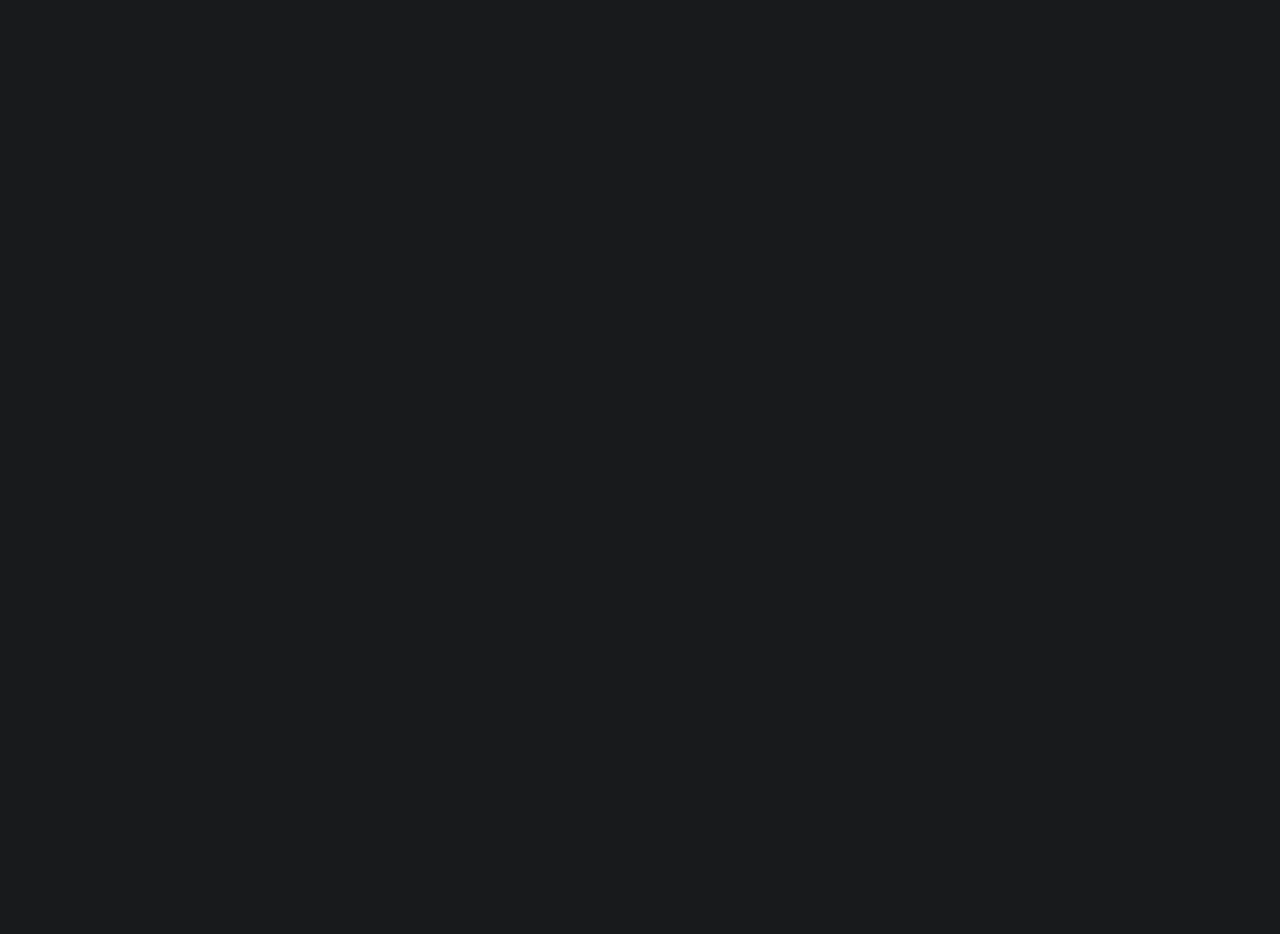
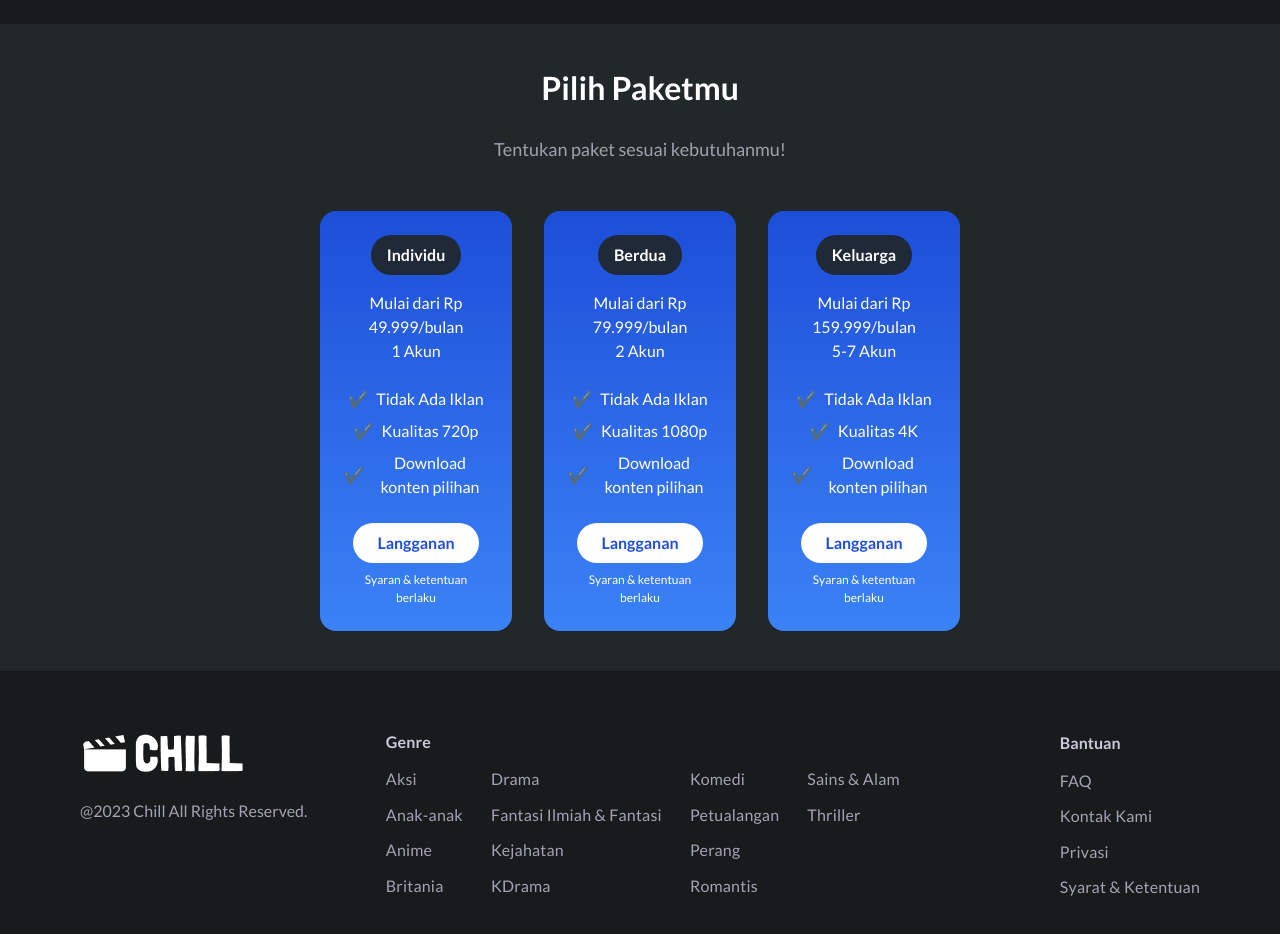
Before and after one commit to mycharoka/mission-fe-1b, a React (Vite) app: page /subscription in a window 1280 px wide. Shown: the part 640-1574 px from the top of the page. Before the commit the page ends 800 px from the top, so only its background shows below. Built offline with nearby package versions, Linux system fonts and the light colour scheme.

Commit message:
subscription page

```diff
--- a/src/pages/subscription/index.jsx
+++ b/src/pages/subscription/index.jsx
@@ -2,56 +2,6 @@ import {Navbar} from "../../component/navbar/index.jsx";
 import {Footer} from "../../component/footer/index.jsx";
 
 export default function SubscriptionPage() {
-    // return (
-    //     <>
-    //         <Navbar/>
-    //         <section className="pt-[1px] px-[80px]">
-    //             {/*benefit langganan*/}
-    //             <div className="mt-[150px] border-yellow-300 border-2">
-    //                 <div className="flex justify-center">
-    //                     <h3 className="font-bold text-[32px] text-textlightprimary">Kenapa Harus Berlangganan?</h3>
-    //                 </div>
-    //
-    //                 <div className="border-red-500 border-2 mt-[72px]">
-    //                     <div className="flex justify-around">
-    //                         <div className="items-center flex flex-col">
-    //                             <img src="../../../src/assets/subscription/download.png"/>
-    //                             <h5 className="font-bold text-[20px] text-textlightsecondary">Download Konten
-    //                                 Pilihan</h5>
-    //                         </div>
-    //                         <div className="items-center flex flex-col">
-    //                             <img src="../../../src/assets/subscription/advertisements-off.png"/>
-    //                             <h5 className="font-bold text-[20px] text-textlightsecondary">Tidak Ada Iklan</h5>
-    //                         </div>
-    //                         <div className="items-center flex flex-col">
-    //                             <img src="../../../src/assets/subscription/movie-roll.png"/>
-    //                             <h5 className="font-bold text-[20px] text-textlightsecondary">Tonton Semua Konten</h5>
-    //                         </div>
-    //                     </div>
-    //
-    //                     <div className="flex justify-around mt-[40px]">
-    //                         <div className="items-center flex flex-col">
-    //                             <img src="../../../src/assets/subscription/download.png"/>
-    //                             <h5 className="font-bold text-[20px] text-textlightsecondary">Kualitas Maksimal Sampai Dengan 4K</h5>
-    //                         </div>
-    //                         <div className="items-center flex flex-col">
-    //                             <img src="../../../src/assets/subscription/advertisements-off.png"/>
-    //                             <h5 className="font-bold text-[20px] text-textlightsecondary">Tidak Ada Iklan</h5>
-    //                         </div>
-    //                         <div className="items-center flex flex-col">
-    //                             <img src="../../../src/assets/subscription/movie-roll.png"/>
-    //                             <h5 className="font-bold text-[20px] text-textlightsecondary">Tonton Semua Konten</h5>
-    //                         </div>
-    //                     </div>
-    //                 </div>
-    //             </div>
-    //
-    //             {/*pilihan paket langganan*/}
-    //             <div></div>
-    //         </section>
-    //         {/*<Footer/>*/}
-    //     </>
-    // )
     return (
         <>
             <Navbar/>
@@ -87,6 +37,75 @@ export default function SubscriptionPage() {
                     </div>
                 </div>
             </section>
+
+            <section className="bg-paperbackground py-10">
+                <h3 className="text-white text-center font-bold text-[32px] mb-6">Pilih Paketmu</h3>
+                <p className="text-gray-400 text-center font-medium text-[18px] mb-12">Tentukan paket sesuai kebutuhanmu!</p>
+
+                <div className="grid grid-cols-1 lg:grid-cols-3 gap-8 mx-4 lg:mx-80 rounded-16px">
+                    <div className="bg-gradient-to-b from-blue-700 to-blue-500 p-6 rounded-16px text-center text-white">
+                        <span className="inline-block bg-gray-800 px-4 py-2 rounded-[999px] font-semibold mb-4">Individu</span>
+                        <p className="mb-6">Mulai dari Rp 49.999/bulan<br/>1 Akun</p>
+                        <ul className="space-y-2 mb-6">
+                            <li className="flex items-center justify-center">
+                                <span className="mr-2">✔️</span>
+                                Tidak Ada Iklan
+                            </li>
+                            <li className="flex items-center justify-center">
+                                <span className="mr-2">✔️</span>
+                                Kualitas 720p
+                            </li>
+                            <li className="flex items-center justify-center">
+                                <span className="mr-2">✔️</span>
+                                Download konten pilihan
+                            </li>
+                        </ul>
+                        <button className="bg-white text-blue-700 px-6 py-2 rounded-[999px] font-semibold mb-2">Langganan</button>
+                        <p className="text-[12px] text-white">Syaran & ketentuan berlaku</p>
+                    </div>
+                    <div className="bg-gradient-to-b from-blue-700 to-blue-500 p-6 rounded-16px text-center text-white">
+                        <span className="inline-block bg-gray-800 px-4 py-2 rounded-[999px] font-semibold mb-4">Berdua</span>
+                        <p className="mb-6">Mulai dari Rp 79.999/bulan<br/>2 Akun</p>
+                        <ul className="space-y-2 mb-6">
+                            <li className="flex items-center justify-center">
+                                <span className="mr-2">✔️</span>
+                                Tidak Ada Iklan
+                            </li>
+                            <li className="flex items-center justify-center">
+                                <span className="mr-2">✔️</span>
+                                Kualitas 1080p
+                            </li>
+                            <li className="flex items-center justify-center">
+                                <span className="mr-2">✔️</span>
+                                Download konten pilihan
+                            </li>
+                        </ul>
+                        <button className="bg-white text-blue-700 px-6 py-2 rounded-[999px] font-semibold mb-2">Langganan</button>
+                        <p className="text-[12px] text-white">Syaran & ketentuan berlaku</p>
+                    </div>
+                    <div className="bg-gradient-to-b from-blue-700 to-blue-500 p-6 rounded-16px text-center text-white">
+                        <span className="inline-block bg-gray-800 px-4 py-2 rounded-[999px] font-semibold mb-4">Keluarga</span>
+                        <p className="mb-6">Mulai dari Rp 159.999/bulan<br/>5-7 Akun</p>
+                        <ul className="space-y-2 mb-6">
+                            <li className="flex items-center justify-center">
+                                <span className="mr-2">✔️</span>
+                                Tidak Ada Iklan
+                            </li>
+                            <li className="flex items-center justify-center">
+                                <span className="mr-2">✔️</span>
+                                Kualitas 4K
+                            </li>
+                            <li className="flex items-center justify-center">
+                                <span className="mr-2">✔️</span>
+                                Download konten pilihan
+                            </li>
+                        </ul>
+                        <button className="bg-white text-blue-700 px-6 py-2 rounded-[999px] font-semibold mb-2">Langganan</button>
+                        <p className="text-[12px] text-white">Syaran & ketentuan berlaku</p>
+                    </div>
+                </div>
+            </section>
+            <Footer/>
         </>
     )
 }
```
